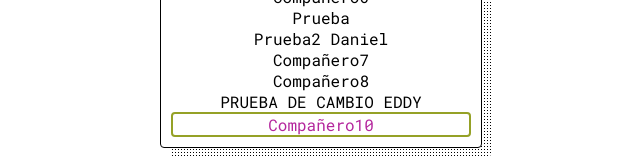
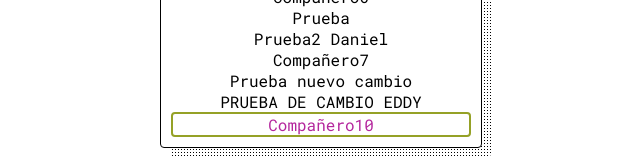
Before and after one commit to cdtello/testG38, a plain HTML site: page index.html in a window 1280 px wide. Shown: the part 398-558 px from the top of the page, without its empty margins (319-959 px from the left). Drawn offline with nearby package versions, Linux system fonts and the light colour scheme.

Commit message:
cambio en fila 34

```diff
--- a/index.html
+++ b/index.html
@@ -31,7 +31,7 @@
         <div data-poke-stats class="poke-stats">Prueba</div>
         <div data-poke-stats class="poke-stats">Prueba2 Daniel</div>
         <div data-poke-stats class="poke-stats">Compañero7</div>
-        <div data-poke-stats class="poke-stats">Compañero8</div>
+        <div data-poke-stats class="poke-stats">Prueba nuevo cambio</div>
         <div data-poke-stats class="poke-stats">PRUEBA DE CAMBIO EDDY</div>
         <div data-poke-stats id=elberM  class="poke-stats">Compañero10</div>
     </div>
```
